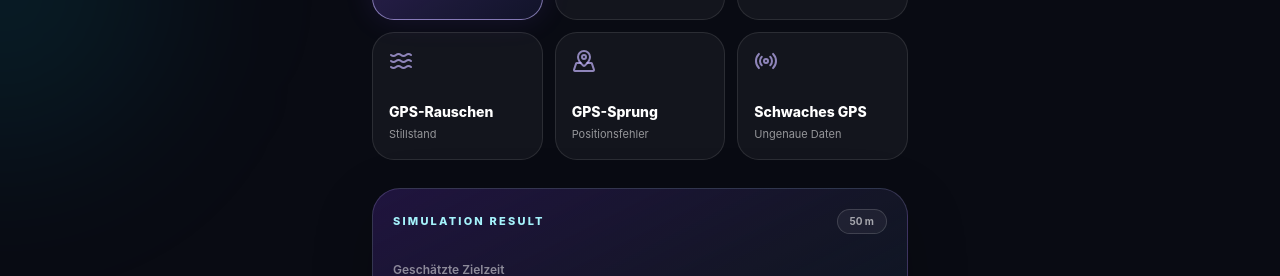
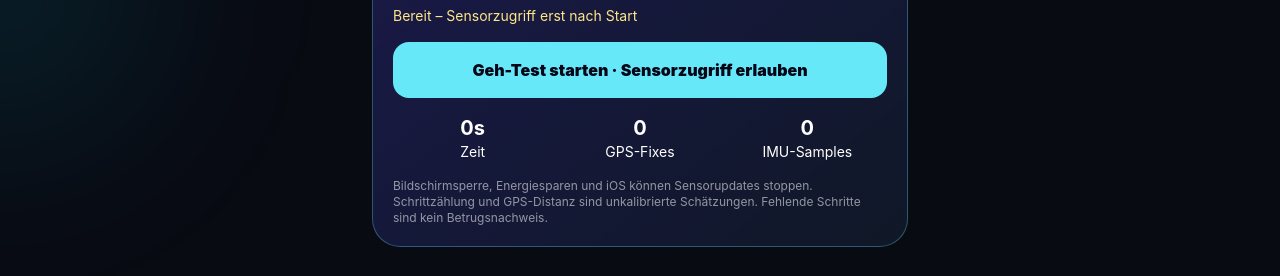
Before and after one commit to Tokioace/Runnit, a React (Vite) app: page /gps-lab in a window 1280 px wide. Both pictures are taken after a click on the button "Als Gast fortfahren". Shown: the part 589-865 px from the top of the page. Built offline with nearby package versions, Linux system fonts and the light colour scheme; no server answers.

Commit message:
feat(gps-lab): opt-in walking sensor session with ephemeral GPS/IMU report

```diff
--- a/src/screens/GpsLabScreen.tsx
+++ b/src/screens/GpsLabScreen.tsx
@@ -1,7 +1,8 @@
-import { useMemo, useState } from 'react';
+import { useEffect, useMemo, useRef, useState } from 'react';
 import { ArrowRight, Gauge, MapPinned, Radio, ShieldAlert, Timer, Waves, Zap } from 'lucide-react';
 import { Link } from 'react-router-dom';
 import PageFrame from '../components/ui/PageFrame';
+import { assessFairPlay, type MotionSample, type PositionSample } from '../lib/fairPlay';
 import { runGpsSimulation, syntheticPoint, type GpsSample } from '../lib/sprintGps';
 
 type Scenario = '50m' | '75m' | '100m' | 'still' | 'spike' | 'poor';
@@ -33,6 +34,110 @@ function buildScenario(scenario: Scenario): { samples: GpsSample[]; target: numb
   return { target, expectedSeconds: target / speed, samples: Array.from({ length: count }, (_, i) => point(i * speed, i)) };
 }
 
+type MotionEventWithPermission = typeof DeviceMotionEvent & { requestPermission?: () => Promise<'granted' | 'denied'> };
+function WalkingLab() {
+  const [active, setActive] = useState(false);
+  const [status, setStatus] = useState('Bereit – Sensorzugriff erst nach Start');
+  const [elapsed, setElapsed] = useState(0);
+  const [count, setCount] = useState({ gps: 0, imu: 0 });
+  const [report, setReport] = useState<ReturnType<typeof assessFairPlay> | null>(null);
+  const gps = useRef<PositionSample[]>([]);
+  const imu = useRef<MotionSample[]>([]);
+  const watch = useRef<number | null>(null);
+  const start = useRef(0);
+  const ticker = useRef<ReturnType<typeof setInterval> | null>(null);
+  const motionHandler = useRef<((event: DeviceMotionEvent) => void) | null>(null);
+  const running = useRef(false);
+  const stop = () => {
+    running.current = false;
+    if (watch.current !== null) navigator.geolocation.clearWatch(watch.current);
+    watch.current = null;
+    if (motionHandler.current) window.removeEventListener('devicemotion', motionHandler.current);
+    motionHandler.current = null;
+    if (ticker.current !== null) clearInterval(ticker.current);
+    ticker.current = null;
+    setActive(false);
+    setReport(assessFairPlay(gps.current, imu.current));
+    setStatus('Geh-Test beendet · Bericht nur auf diesem Bildschirm, nicht gespeichert');
+  };
+  useEffect(() => () => {
+    running.current = false;
+    if (watch.current !== null) navigator.geolocation.clearWatch(watch.current);
+    if (motionHandler.current) window.removeEventListener('devicemotion', motionHandler.current);
+    if (ticker.current !== null) clearInterval(ticker.current);
+  }, []);
+  const begin = async () => {
+    if (running.current) return;
+    if (!window.isSecureContext || !navigator.geolocation) {
+      setStatus('HTTPS und Standortunterstützung erforderlich'); return;
+    }
+    // iOS requires permission from a direct user gesture.
+    let motionAllowed = false;
+    try {
+      if (typeof DeviceMotionEvent !== 'undefined') {
+        const deviceMotion = DeviceMotionEvent as MotionEventWithPermission;
+        motionAllowed = deviceMotion.requestPermission
+          ? (await deviceMotion.requestPermission()) === 'granted' : true;
+      }
+    } catch { motionAllowed = false; }
+    gps.current = []; imu.current = []; setCount({ gps: 0, imu: 0 });
+    setReport(null); setElapsed(0); start.current = performance.now();
+    running.current = true; setActive(true);
+    setStatus(motionAllowed ? 'GPS und Bewegungssensor aktiv · Bildschirm eingeschaltet lassen' : 'Nur GPS · Bewegungssensor nicht verfügbar oder verweigert');
+    if (motionAllowed) {
+      const onMotion = (event: DeviceMotionEvent) => {
+        if (!running.current) return;
+        const a = event.acceleration;
+        if (!a || a.x === null || a.y === null || a.z === null) return;
+        const magnitude = Math.hypot(a.x, a.y, a.z);
+        if (!Number.isFinite(magnitude)) return;
+        imu.current.push({ timestampMs: performance.now(), accelerationMagnitudeMps2: magnitude });
+        if (imu.current.length > 60000) imu.current.shift();
+        setCount(v => ({ ...v, imu: imu.current.length }));
+      };
+      motionHandler.current = onMotion;
+      window.addEventListener('devicemotion', onMotion);
+    }
+    watch.current = navigator.geolocation.watchPosition(p => {
+      if (!running.current) return;
+      // Geolocation timestamps are epoch milliseconds, convert to performance clock.
+      const timestampMs = p.timestamp - performance.timeOrigin;
+      if (!Number.isFinite(timestampMs) || timestampMs < start.current - 5000) return;
+      gps.current.push({ timestampMs, latitude: p.coords.latitude, longitude: p.coords.longitude, accuracyM: p.coords.accuracy });
+      if (gps.current.length > 10000) gps.current.shift();
+      setCount(v => ({ ...v, gps: gps.current.length }));
+    }, error => setStatus('Standortfehler: ' + error.message + ' · Berechtigung/Empfang prüfen'), {
+      enableHighAccuracy: true, maximumAge: 0, timeout: 15000,
+    });
+    ticker.current = setInterval(() => setElapsed(Math.round((performance.now() - start.current) / 1000)), 1000);
+  };
+  const live = active ? assessFairPlay(gps.current, imu.current) : report;
+  return (
+    <section aria-label="Echter Geh-Einzellauf – experimentell" className="space-y-4 rounded-[28px] border border-cyan-300/30 bg-gradient-to-br from-indigo-800/40 to-[#101827] p-5">
+      <p className="text-xs font-black uppercase tracking-widest text-cyan-200">FAIRPLAY LAB · WALKING TEST · NICHT GEWERTET</p>
+      <h2 className="text-2xl font-black">Geh-Einzellauf</h2>
+      <p className="text-sm text-white/70">Normal gehen, nicht sprinten. Kein Duell, keine 50-m-Zeit, keine Rangliste. GPS und Bewegungssensor werden nur im Arbeitsspeicher ausgewertet und beim Verlassen verworfen. Kein Mikrofon.</p>
+      <p role="status" className="text-sm text-amber-200">{status}</p>
+      <button type="button" onClick={active ? stop : () => { void begin(); }} className="min-h-14 w-full rounded-xl bg-cyan-300 px-5 font-black text-slate-950">
+        {active ? 'Geh-Test stoppen und Bericht anzeigen' : 'Geh-Test starten · Sensorzugriff erlauben'}
+      </button>
+      <div className="grid grid-cols-3 gap-2 text-center text-sm">
+        <div><strong className="block text-xl">{elapsed}s</strong>Zeit</div>
+        <div><strong className="block text-xl">{count.gps}</strong>GPS-Fixes</div>
+        <div><strong className="block text-xl">{count.imu}</strong>IMU-Samples</div>
+      </div>
+      {live && <div aria-live="polite" className="space-y-2 rounded-xl bg-white/5 p-4 text-sm">
+        <p className="font-bold">Lokaler {active ? 'Zwischenstand' : 'Geh-Testbericht'}: {live.verdict === 'plausible' ? 'Plausibel (experimentell)' : 'Unsicher / nicht ausreichend belegt'}</p>
+        <p>GPS-Strecke (Schätzung): {live.gpsDistanceM?.toFixed(1) ?? '—'} m · Tempo: {live.gpsSpeedMps?.toFixed(2) ?? '—'} m/s</p>
+        <p>GPS-Mediangenauigkeit: {live.gpsAccuracyMedianM?.toFixed(1) ?? '—'} m · Bewegungssensor-Abdeckung: {Math.round(live.motionCoverage * 100)}%</p>
+        <p>Erkannte Schritte: {live.detectedSteps} · Kadenz: {live.cadenceSpm?.toFixed(0) ?? '—'} Schritte/min</p>
+        <p>Hinweise: {live.reasons.length ? live.reasons.join(', ') : 'Keine automatischen Auffälligkeiten'}</p>
+      </div>}
+      <p className="text-xs text-white/55">Bildschirmsperre, Energiesparen und iOS können Sensorupdates stoppen. Schrittzählung und GPS-Distanz sind unkalibrierte Schätzungen. Fehlende Schritte sind kein Betrugsnachweis.</p>
+    </section>
+  );
+}
+
 export default function GpsLabScreen() {
   const [scenario, setScenario] = useState<Scenario>('50m');
   const { source, result } = useMemo(() => {
@@ -58,6 +163,8 @@ export default function GpsLabScreen() {
           Alle Koordinaten und Zeiten sind künstlich. Diese Ergebnisse sind nicht für Duelle oder Ranglisten zulässig.
         </div>
       </div>
+
+      <WalkingLab />
 
       <section className="space-y-4" aria-labelledby="scenario-heading">
         <div className="flex items-end justify-between gap-3">
```
